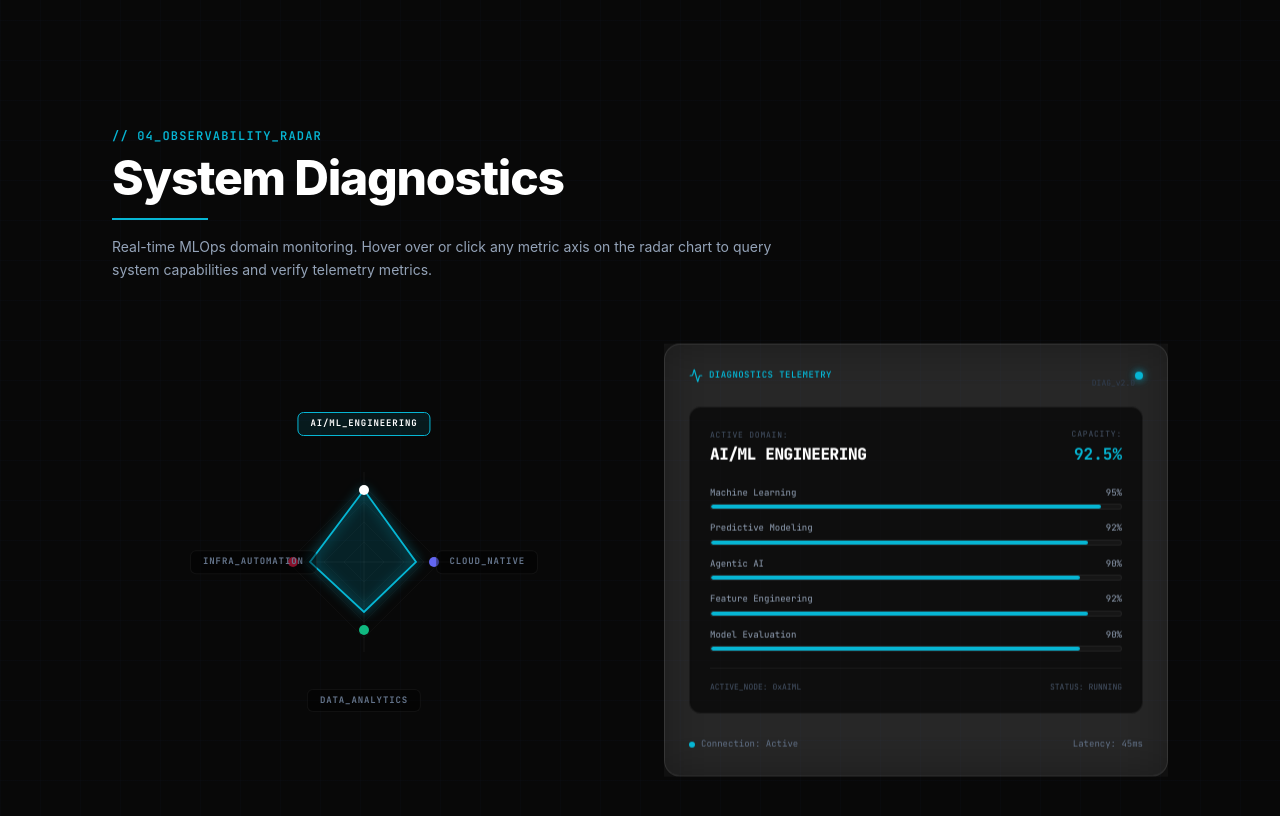
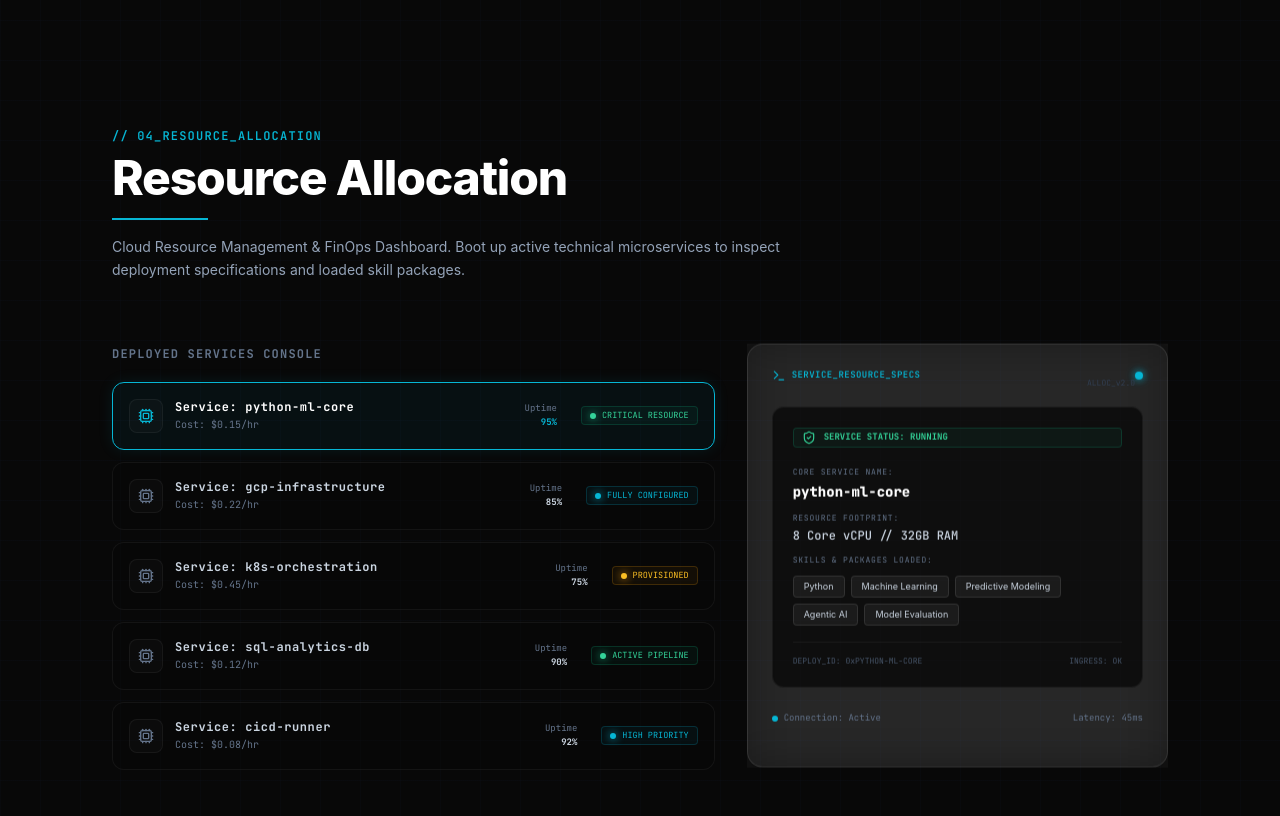
Before and after one commit to KRUTHIKTR/portfolio, a React (Vite) app: page / in a window 1280 px wide. Shown: the part 4420-5236 px from the top of the page. Built offline with nearby package versions, Linux system fonts and the light colour scheme.

Commit message:
feat: implement Cloud Resource Allocation Panel (FinOps style) in SkillsMatrix.jsx

```diff
--- a/src/components/SkillsMatrix.jsx
+++ b/src/components/SkillsMatrix.jsx
@@ -1,287 +1,297 @@
-import React, { useState } from 'react';
+import React, { useState, useEffect } from 'react';
 import { motion, AnimatePresence } from 'framer-motion';
-import { Terminal, Activity, ShieldAlert, Cpu } from 'lucide-react';
+import { Terminal, Cpu, HardDrive, ShieldCheck, RefreshCw } from 'lucide-react';
 import TiltCard from './TiltCard';
 
-const domainData = {
-  aiml: {
-    id: "aiml",
-    title: "AI/ML Engineering",
-    score: "92.5%",
-    color: "#06b6d4",
-    skills: [
-      { name: "Machine Learning", pct: 95 },
-      { name: "Predictive Modeling", pct: 92 },
-      { name: "Agentic AI", pct: 90 },
-      { name: "Feature Engineering", pct: 92 },
-      { name: "Model Evaluation", pct: 90 }
-    ],
-    defaultVals: { ai: 64.4, cloud: 42, data: 40, infra: 40 }
+const servicesData = [
+  {
+    id: "python-ml-core",
+    name: "python-ml-core",
+    uptime: "95%",
+    status: "Critical Resource",
+    statusColor: "text-emerald-400 border-emerald-500/20 bg-emerald-500/5",
+    dotColor: "bg-emerald-400 shadow-[0_0_8px_#10b981]",
+    cost: "$0.15/hr",
+    resource: "8 Core vCPU // 32GB RAM",
+    skills: ["Python", "Machine Learning", "Predictive Modeling", "Agentic AI", "Model Evaluation"],
+    bootLogs: [
+      "INGESTING python-ml-core environment configurations...",
+      "LOADING PyTorch, Scikit-Learn libraries...",
+      "VERIFYING neural network model coefficients...",
+      "SYSTEM RUNNING: Inference API ready."
+    ]
   },
-  cloud: {
-    id: "cloud",
-    title: "Cloud-Native Systems",
-    score: "88.0%",
-    color: "#6366f1",
-    skills: [
-      { name: "Google Cloud (GCP)", pct: 92 },
-      { name: "Docker", pct: 90 },
-      { name: "Kubernetes", pct: 85 },
-      { name: "Oracle Cloud (OCI)", pct: 85 }
-    ],
-    defaultVals: { ai: 40, cloud: 61.6, data: 40, infra: 40 }
+  {
+    id: "gcp-infrastructure",
+    name: "gcp-infrastructure",
+    uptime: "85%",
+    status: "Fully Configured",
+    statusColor: "text-[#06b6d4] border-[#06b6d4]/20 bg-[#06b6d4]/5",
+    dotColor: "bg-[#06b6d4] shadow-[0_0_8px_#06b6d4]",
+    cost: "$0.22/hr",
+    resource: "GCP Ingress VMs // VPC Subnets",
+    skills: ["Google Cloud (GCP)", "Oracle Cloud (OCI)", "Git & GitHub"],
+    bootLogs: [
+      "RESOLVING gcp-infrastructure VPC route tables...",
+      "CHECKING ingress ports 80, 443 safety status...",
+      "VERIFYING OCI compute instances credentials...",
+      "SYSTEM RUNNING: Virtual Cloud Network fully synced."
+    ]
   },
-  data: {
-    id: "data",
-    title: "Data Analytics",
-    score: "85.2%",
-    color: "#10b981",
-    skills: [
-      { name: "Python", pct: 95 },
-      { name: "SQL", pct: 88 },
-      { name: "Data Analysis", pct: 90 },
-      { name: "Jupyter Notebook", pct: 92 },
-      { name: "Microsoft Excel", pct: 80 }
-    ],
-    defaultVals: { ai: 40, cloud: 42, data: 59.5, infra: 40 }
+  {
+    id: "k8s-orchestration",
+    name: "k8s-orchestration",
+    uptime: "75%",
+    status: "Provisioned",
+    statusColor: "text-amber-400 border-amber-500/20 bg-amber-500/5",
+    dotColor: "bg-amber-400 shadow-[0_0_8px_#f59e0b]",
+    cost: "$0.45/hr",
+    resource: "4 Active Pods // Auto-scaler",
+    skills: ["Kubernetes", "Docker"],
+    bootLogs: [
+      "AUDITING k8s cluster health status...",
+      "VERIFYING deployment replica controllers...",
+      "BOOTING container configurations from docker.io...",
+      "SYSTEM RUNNING: Pods 4/4 ready to scale."
+    ]
   },
-  infra: {
-    id: "infra",
-    title: "Automation & Infra",
-    score: "90.0%",
-    color: "#e11d48",
-    skills: [
-      { name: "Git & GitHub", pct: 92 },
-      { name: "CI/CD", pct: 90 },
-      { name: "Dart / HTML", pct: 85 },
-      { name: "Power BI", pct: 85 },
-      { name: "Figma", pct: 80 }
-    ],
-    defaultVals: { ai: 40, cloud: 42, data: 40, infra: 63.0 }
+  {
+    id: "sql-analytics-db",
+    name: "sql-analytics-db",
+    uptime: "90%",
+    status: "Active Pipeline",
+    statusColor: "text-emerald-400 border-emerald-500/20 bg-emerald-500/5",
+    dotColor: "bg-emerald-400 shadow-[0_0_8px_#10b981]",
+    cost: "$0.12/hr",
+    resource: "PostgreSQL Database // 250GB SSD",
+    skills: ["SQL", "Data Analysis", "Jupyter Notebook", "Microsoft Excel"],
+    bootLogs: [
+      "OPENING PostgreSQL server connection...",
+      "VERIFYING database schema migrations...",
+      "ESTABLISHING data extraction pipelines...",
+      "SYSTEM RUNNING: Schema online, query interface ready."
+    ]
+  },
+  {
+    id: "cicd-runner",
+    name: "cicd-runner",
+    uptime: "92%",
+    status: "High Priority",
+    statusColor: "text-[#06b6d4] border-[#06b6d4]/20 bg-[#06b6d4]/5",
+    dotColor: "bg-[#06b6d4] shadow-[0_0_8px_#06b6d4]",
+    cost: "$0.08/hr",
+    resource: "GitHub Action Node // Webhooks",
+    skills: ["CI/CD", "Power BI", "Figma", "Dart / HTML"],
+    bootLogs: [
+      "CONNECTING to GitHub actions build hook...",
+      "CHECKING docker compile target build caches...",
+      "SYNCING metrics telemetry to Power BI dashboard...",
+      "SYSTEM RUNNING: Webhook listener running successfully."
+    ]
   }
-};
+];
 
 export default function SkillsMatrix({ isZeroG }) {
-  const [activeDomain, setActiveDomain] = useState("aiml");
+  const [selectedId, setSelectedId] = useState("python-ml-core");
+  const [isBooting, setIsBooting] = useState(false);
+  const [bootProgress, setBootProgress] = useState(0);
 
-  const activeInfo = domainData[activeDomain];
+  const activeService = servicesData.find(s => s.id === selectedId);
 
-  // Base coordinates for center
-  const cx = 150;
-  const cy = 150;
+  // Trigger boot sequence animation when selected service changes
+  useEffect(() => {
+    setIsBooting(true);
+    setBootProgress(0);
 
-  // Render the current radar polygon dimensions based on active domain
-  // We stretch the active axis slightly for a clean hover shift effect
-  const getRadarPolygon = () => {
-    let aiR = 55;
-    let cloudR = 52;
-    let dataR = 50;
-    let infraR = 54;
+    let current = 0;
+    const interval = setInterval(() => {
+      current += 10;
+      setBootProgress(current);
+      if (current >= 100) {
+        clearInterval(interval);
+        setIsBooting(false);
+      }
+    }, 80);
 
-    if (activeDomain === "aiml") aiR = 72;
-    if (activeDomain === "cloud") cloudR = 70;
-    if (activeDomain === "data") dataR = 68;
-    if (activeDomain === "infra") infraR = 71;
-
-    // Up (AI), Right (Cloud), Down (Data), Left (Infra)
-    const p1 = `${cx},${cy - aiR}`;
-    const p2 = `${cx + cloudR},${cy}`;
-    const p3 = `${cx},${cy + dataR}`;
-    const p4 = `${cx - infraR},${cy}`;
-
-    return `${p1} ${p2} ${p3} ${p4}`;
-  };
+    return () => clearInterval(interval);
+  }, [selectedId]);
 
   return (
     <section id="sphere" className="relative py-32 px-6 md:px-12 max-w-6xl mx-auto z-10 border-b border-white/5">
       {/* Section Header */}
       <div className="text-left mb-16">
-        <span className="text-xs font-mono uppercase tracking-widest text-[#06b6d4] font-semibold">// 04_OBSERVABILITY_RADAR</span>
+        <span className="text-xs font-mono uppercase tracking-widest text-[#06b6d4] font-semibold">// 04_RESOURCE_ALLOCATION</span>
         <h2 className="text-3xl md:text-5xl font-extrabold text-white mt-2 mb-4 font-sans tracking-tight">
-          System Diagnostics
+          Resource Allocation
         </h2>
         <div className="h-[2px] w-24 bg-[#06b6d4]" />
         <p className="text-slate-400 max-w-2xl mt-4 text-sm font-sans leading-relaxed">
-          Real-time MLOps domain monitoring. Hover over or click any metric axis on the radar chart to query system capabilities and verify telemetry metrics.
+          Cloud Resource Management & FinOps Dashboard. Boot up active technical microservices to inspect deployment specifications and loaded skill packages.
         </p>
       </div>
 
       {/* Main Grid */}
-      <div className="grid grid-cols-1 lg:grid-cols-12 gap-12 items-center">
+      <div className="grid grid-cols-1 lg:grid-cols-12 gap-8 items-stretch">
 
-        {/* Left Column: Interactive Radar (6 cols) */}
-        <div className="lg:col-span-6 flex flex-col items-center justify-center relative">
+        {/* Left Column: Deployed Services list (7 cols) */}
+        <div className="lg:col-span-7 flex flex-col gap-3">
+          <h3 className="text-xs uppercase font-mono tracking-widest text-slate-500 font-bold mb-2 text-left">
+            Deployed Services Console
+          </h3>
 
-          <div className="w-[300px] h-[300px] relative">
-
-            {/* The SVG Radar Graph */}
-            <svg className="w-full h-full" viewBox="0 0 300 300">
-
-              {/* Concentric grid diamonds (25%, 50%, 75%, 100%) */}
-              {[25, 50, 75, 95].map((val, idx) => {
-                const r = val * 0.8;
+          <div className="space-y-3">
+            {servicesData.map((service) => {
+              const isSelected = selectedId === service.id;
               return (
-                  <polygon
-                    key={idx}
-                    points={`${cx},${cy - r} ${cx + r},${cy} ${cx},${cy + r} ${cx - r},${cy}`}
-                    fill="none"
-                    stroke="rgba(255, 255, 255, 0.04)"
-                    strokeWidth="0.8"
-                  />
-                );
-              })}
-
-              {/* Axis lines */}
-              <line x1={cx} y1={cy - 90} x2={cx} y2={cy + 90} stroke="rgba(255, 255, 255, 0.06)" strokeWidth="1" />
-              <line x1={cx - 90} y1={cy} x2={cx + 90} y2={cy} stroke="rgba(255, 255, 255, 0.06)" strokeWidth="1" />
-
-              {/* Interactive Radar Area Polygon */}
-              <motion.polygon
-                points={getRadarPolygon()}
-                fill={`${activeInfo.color}15`}
-                stroke={activeInfo.color}
-                strokeWidth="1.8"
-                className="drop-shadow-[0_0_6px_var(--glow)]"
-                style={{ "--glow": activeInfo.color }}
-                layout
-                transition={{ type: "spring", stiffness: 80, damping: 15 }}
-              />
-
-              {/* Axis Target Interactive Dots */}
-              <circle cx={cx} cy={cy - 72} r="5" fill={activeDomain === 'aiml' ? '#fff' : '#06b6d4'} className="cursor-pointer" onClick={() => setActiveDomain('aiml')} />
-              <circle cx={cx + 70} cy={cy} r="5" fill={activeDomain === 'cloud' ? '#fff' : '#6366f1'} className="cursor-pointer" onClick={() => setActiveDomain('cloud')} />
-              <circle cx={cx} cy={cy + 68} r="5" fill={activeDomain === 'data' ? '#fff' : '#10b981'} className="cursor-pointer" onClick={() => setActiveDomain('data')} />
-              <circle cx={cx - 71} cy={cy} r="5" fill={activeDomain === 'infra' ? '#fff' : '#e11d48'} className="cursor-pointer" onClick={() => setActiveDomain('infra')} />
-            </svg>
-
-            {/* Labels overlay placed perfectly around the radar */}
-            <button
-              onClick={() => setActiveDomain('aiml')}
-              className={`absolute top-0 left-1/2 -translate-x-1/2 font-mono text-[9px] font-bold tracking-widest px-3 py-1 border rounded-md transition-all ${
-                activeDomain === 'aiml'
-                  ? 'border-[#06b6d4] bg-[#06b6d4]/10 text-white'
-                  : 'border-white/5 bg-black/40 text-slate-500 hover:text-slate-300'
+                <div
+                  key={service.id}
+                  onClick={() => setSelectedId(service.id)}
+                  className={`border rounded-xl p-4 transition-all duration-300 cursor-pointer relative overflow-hidden flex flex-col sm:flex-row sm:items-center justify-between gap-4 group text-left ${
+                    isSelected
+                      ? 'border-[#06b6d4] bg-[#06b6d4]/5 shadow-[0_0_15px_rgba(6,182,212,0.1)]'
+                      : 'border-white/5 bg-[#080808]/40 hover:border-white/20'
                   }`}
                 >
-              AI/ML_ENGINEERING
-            </button>
-
-            <button
-              onClick={() => setActiveDomain('cloud')}
-              className={`absolute right-[-24px] top-1/2 -translate-y-1/2 font-mono text-[9px] font-bold tracking-widest px-3 py-1 border rounded-md transition-all ${
-                activeDomain === 'cloud'
-                  ? 'border-indigo-500 bg-indigo-500/10 text-white'
-                  : 'border-white/5 bg-black/40 text-slate-500 hover:text-slate-300'
-              }`}
-            >
-              CLOUD_NATIVE
-            </button>
-
-            <button
-              onClick={() => setActiveDomain('data')}
-              className={`absolute bottom-0 left-1/2 -translate-x-1/2 font-mono text-[9px] font-bold tracking-widest px-3 py-1 border rounded-md transition-all ${
-                activeDomain === 'data'
-                  ? 'border-emerald-500 bg-emerald-500/10 text-white'
-                  : 'border-white/5 bg-black/40 text-slate-500 hover:text-slate-300'
-              }`}
-            >
-              DATA_ANALYTICS
-            </button>
-
-            <button
-              onClick={() => setActiveDomain('infra')}
-              className={`absolute left-[-24px] top-1/2 -translate-y-1/2 font-mono text-[9px] font-bold tracking-widest px-3 py-1 border rounded-md transition-all ${
-                activeDomain === 'infra'
-                  ? 'border-rose-500 bg-rose-500/10 text-white'
-                  : 'border-white/5 bg-black/40 text-slate-500 hover:text-slate-300'
-              }`}
-            >
-              INFRA_AUTOMATION
-            </button>
-
+                  {/* Left elements: Service name */}
+                  <div className="flex items-center gap-3">
+                    <div className="p-2 rounded-lg border border-white/5 bg-white/[0.02]">
+                      <Cpu className={`w-4 h-4 ${isSelected ? 'text-[#06b6d4]' : 'text-slate-500'}`} />
+                    </div>
+                    <div>
+                      <h4 className={`text-xs font-bold font-mono tracking-wider ${isSelected ? 'text-white' : 'text-slate-300 group-hover:text-white'}`}>
+                        Service: {service.name}
+                      </h4>
+                      <p className="text-[10px] text-slate-500 font-mono mt-0.5">Cost: {service.cost}</p>
                     </div>
                   </div>
 
-        {/* Right Column: Console Metrics Output (6 cols) */}
-        <div className="lg:col-span-6 flex flex-col justify-between">
+                  {/* Right elements: Uptime & Status */}
+                  <div className="flex items-center justify-between sm:justify-end gap-6">
+                    <div className="flex flex-col text-left sm:text-right font-mono text-[9px] text-slate-500">
+                      <span>Uptime</span>
+                      <span className={`font-bold ${isSelected ? 'text-[#06b6d4]' : 'text-slate-300'}`}>{service.uptime}</span>
+                    </div>
+
+                    <div className={`text-[8.5px] font-mono border px-2 py-0.5 rounded uppercase flex items-center gap-1.5 ${service.statusColor}`}>
+                      <span className={`w-1.5 h-1.5 rounded-full ${service.dotColor}`} />
+                      <span>{service.status}</span>
+                    </div>
+                  </div>
+                </div>
+              );
+            })}
+          </div>
+        </div>
+
+        {/* Right Column: Systems Query / Diagnostics Output (5 cols) */}
+        <div className="lg:col-span-5 flex flex-col justify-between">
           <TiltCard
             isZeroG={isZeroG}
-            className="border-white/10 bg-white/5 h-full min-h-[340px] flex flex-col justify-between relative overflow-hidden"
+            className="border-white/10 bg-white/5 h-full min-h-[360px] flex flex-col justify-between relative overflow-hidden"
           >
             <div className="absolute top-0 right-0 p-2 text-[8px] font-mono text-slate-700 select-none">
-              DIAG_v2.0
+              ALLOC_v2.0
             </div>
 
             <div className="space-y-6 text-left">
               <div className="flex items-center justify-between">
                 <span className="text-[9px] font-mono font-semibold text-[#06b6d4] uppercase tracking-wider flex items-center gap-1.5">
-                  <Activity className="w-3.5 h-3.5" /> DIAGNOSTICS TELEMETRY
+                  <Terminal className="w-3.5 h-3.5" /> SERVICE_RESOURCE_SPECS
                 </span>
                 <span className="w-2 h-2 rounded-full bg-[#06b6d4] shadow-[0_0_8px_#06b6d4]" />
               </div>
 
               {/* Console Screen */}
-              <div className="border border-white/5 bg-black/60 rounded-xl p-5 min-h-[220px] flex flex-col justify-between">
+              <div className="border border-white/5 bg-black/60 rounded-xl p-5 min-h-[240px] flex flex-col justify-between">
                 <AnimatePresence mode="wait">
+                  {isBooting ? (
+                    /* Booting terminal loader */
                     <motion.div
-                    key={activeDomain}
+                      key="booting"
+                      initial={{ opacity: 0 }}
+                      animate={{ opacity: 1 }}
+                      exit={{ opacity: 0 }}
+                      className="space-y-4 font-mono text-[9px] text-slate-400 flex flex-col justify-between h-full"
+                    >
+                      <div className="space-y-1.5 text-left">
+                        <div className="text-slate-500 border-b border-white/5 pb-1 flex justify-between">
+                          <span>$ boot --service {activeService.name}</span>
+                          <RefreshCw className="w-2.5 h-2.5 animate-spin text-[#06b6d4]" />
+                        </div>
+                        {activeService.bootLogs.map((log, idx) => (
+                          <div key={idx} className="flex gap-2 items-start text-left">
+                            <span className="text-[#06b6d4] font-bold select-none">&gt;&gt;</span>
+                            <span className="leading-relaxed">{log}</span>
+                          </div>
+                        ))}
+                      </div>
+
+                      <div className="space-y-1">
+                        <div className="flex justify-between text-[8px] text-slate-500 uppercase tracking-widest">
+                          <span>Allocating Resources</span>
+                          <span>{bootProgress}%</span>
+                        </div>
+                        <div className="h-1 w-full bg-white/[0.03] border border-white/5 rounded-full overflow-hidden">
+                          <div style={{ width: `${bootProgress}%` }} className="h-full bg-[#06b6d4] rounded-full" />
+                        </div>
+                      </div>
+                    </motion.div>
+                  ) : (
+                    /* Loaded Service Specifications */
+                    <motion.div
+                      key="loaded"
                       initial={{ opacity: 0, y: 10 }}
                       animate={{ opacity: 1, y: 0 }}
                       exit={{ opacity: 0, y: -10 }}
                       transition={{ duration: 0.2 }}
-                    className="space-y-5"
+                      className="space-y-4 text-left"
                     >
-                    {/* Header Details */}
-                    <div className="flex justify-between items-end">
+                      <div className="flex items-center gap-2 text-emerald-400 font-mono text-[9px] font-bold px-2 py-0.5 border border-emerald-500/20 bg-emerald-500/5 rounded self-start">
+                        <ShieldCheck className="w-3.5 h-3.5" /> SERVICE STATUS: RUNNING
+                      </div>
+
+                      <div className="space-y-2 text-xs">
                         <div>
-                        <span className="text-[8px] uppercase font-mono tracking-widest text-slate-600 block mb-0.5">
-                          Active Domain:
+                          <span className="text-[8px] uppercase font-mono tracking-widest text-slate-500 block mb-0.5">
+                            Core Service Name:
                           </span>
-                        <h4 className="text-base font-extrabold text-white font-mono uppercase tracking-tight">
-                          {activeInfo.title}
+                          <h4 className="text-sm font-extrabold text-white font-mono">
+                            {activeService.name}
                           </h4>
                         </div>
-                      <div className="text-right">
-                        <span className="text-[8px] uppercase font-mono tracking-widest text-slate-600 block mb-0.5">
-                          CAPACITY:
+
+                        <div>
+                          <span className="text-[8px] uppercase font-mono tracking-widest text-slate-500 block mb-0.5">
+                            Resource Footprint:
                           </span>
+                          <p className="text-xs text-slate-300 font-mono font-medium">
+                            {activeService.resource}
+                          </p>
+                        </div>
+
+                        <div>
+                          <span className="text-[8px] uppercase font-mono tracking-widest text-slate-500 block mb-2">
+                            Skills & Packages Loaded:
+                          </span>
+                          <div className="flex flex-wrap gap-1.5">
+                            {activeService.skills.map((skill, sIdx) => (
                               <span
-                          style={{ color: activeInfo.color }}
-                          className="text-base font-mono font-bold"
+                                key={sIdx}
+                                className="text-[9px] px-2.5 py-0.5 rounded bg-white/5 border border-white/10 text-slate-300"
                               >
-                          {activeInfo.score}
+                                {skill}
                               </span>
+                            ))}
                           </div>
                         </div>
-
-                    {/* Progress Bars for Skills */}
-                    <div className="space-y-3">
-                      {activeInfo.skills.map((skill) => (
-                        <div key={skill.name} className="space-y-1">
-                          <div className="flex justify-between text-[9px] font-mono text-slate-400">
-                            <span>{skill.name}</span>
-                            <span>{skill.pct}%</span>
-                          </div>
-                          {/* Outer Bar */}
-                          <div className="h-1.5 w-full bg-white/[0.03] border border-white/5 rounded-full overflow-hidden">
-                            {/* Inner Glowing Bar */}
-                            <motion.div
-                              initial={{ width: 0 }}
-                              animate={{ width: `${skill.pct}%` }}
-                              transition={{ duration: 0.8, ease: "easeOut" }}
-                              style={{ backgroundColor: activeInfo.color }}
-                              className="h-full rounded-full"
-                            />
-                          </div>
-                        </div>
-                      ))}
                       </div>
                     </motion.div>
+                  )}
                 </AnimatePresence>
 
                 <div className="mt-4 pt-3 border-t border-white/5 flex justify-between items-center text-[8px] font-mono text-slate-600">
-                  <span>ACTIVE_NODE: 0x{activeDomain.toUpperCase()}</span>
-                  <span>STATUS: RUNNING</span>
+                  <span>DEPLOY_ID: 0x{selectedId.toUpperCase()}</span>
+                  <span>INGRESS: OK</span>
                 </div>
               </div>
             </div>
```
Lines whose indentation alone changed are shown as unchanged.
